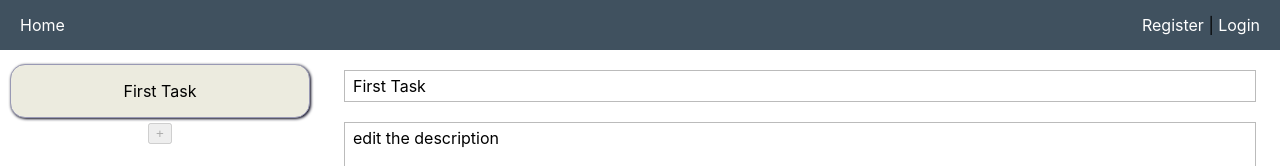
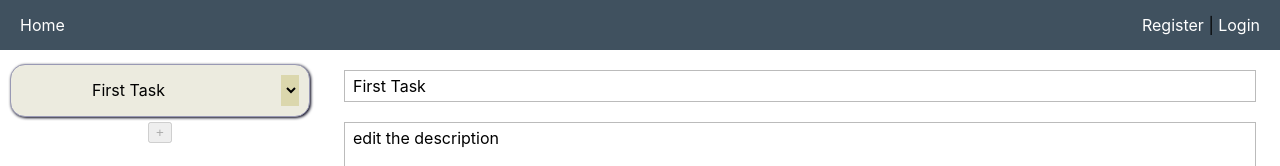
Before and after one commit to fishjaam/task-manager2, a React (Create React App) app: page / in a window 1280 px wide. Shown: the top 166 px of the page. Built offline with nearby package versions, Linux system fonts and the light colour scheme.

Commit message:
improved status and task options dropdown

```diff
--- a/src/Containers/add-task-page.js
+++ b/src/Containers/add-task-page.js
@@ -103,7 +103,8 @@ class addTask extends Component {
             title: this.state.form.title.value,
             description: this.state.form.description.value,
             dueDate: this.state.form.dueDate.value,
-            id: ++nextId
+            id: ++nextId,
+            status: 'ontime'
         }
         this.props.onAddTask(task, this.props.userID, this.props.token)
         this.props.history.push('/');
--- a/src/Containers/header.js
+++ b/src/Containers/header.js
@@ -15,7 +15,7 @@ class Header extends Component {
 
     render() {
         return(
-            <header className={styles.Header}>
+        <header className={styles.Header}>
             <div>
                 <NavLink
                     className={styles.NavItem}
--- a/src/Containers/item-list.js
+++ b/src/Containers/item-list.js
@@ -14,13 +14,36 @@ class ItemList extends Component {
     }
 
     render() {
+        let style = null;
+        let parsedDate = null;
+        let dueDateExists;
+
         const displayTasks = this.props.tasks.map(task => {
-            let style = styles.listItem
-            let parsedDate = new Date(task.dueDate)
+            dueDateExists = task.dueDate ? true: false;
 
-            if(parsedDate.getTime() < new Date().getTime()) {
-                style = styles.overdue
+            if(dueDateExists){
+                parsedDate = new Date(task.dueDate);
+
+                if(parsedDate.getTime() < new Date().getTime()) {
+                    task.status = 'overdue'
+                }
             }
+
+            switch(task.status) {
+                case 'ontime':
+                    style = styles.ontime;
+                    break;
+                case 'overdue':
+                    style = styles.overdue;
+                    break;
+                case 'complete':
+                    style = styles.complete;
+                    break;
+                default:
+                    style = styles.ontime;
+                    break;
+            }
+
             return (
                 <div
                     key={task.id}
@@ -28,7 +51,8 @@ class ItemList extends Component {
                     onClick={() => this.props.onChangeChosenTask(task.id)}>
                     <Item
                         taskName={task.title}
-                        taskID={task.id}/>
+                        taskID={task.id}
+                        dueDateExists={dueDateExists}/>
                 </div>
             )
         })
@@ -58,4 +82,5 @@ const mapDispatchToProps = dispatch => {
         onChangeChosenTask: (id) => dispatch(taskActions.changeChosenTask(id))
     }
 };
+
 export default withRouter(connect(mapStateToProps, mapDispatchToProps)(ItemList));
--- a/src/Containers/item-list.module.css
+++ b/src/Containers/item-list.module.css
@@ -2,7 +2,7 @@
     margin: 60px 10px
 }
 
-.listItem {
+.ontime {
     text-align: center;
     background-color: rgb(236, 235, 223);
     width: 100%;
--- a/src/Containers/item.js
+++ b/src/Containers/item.js
@@ -1,5 +1,14 @@
 import React, {Component} from 'react';
+import { connect } from 'react-redux';
 
+import classes from './item.module.css'
+import * as taskActions from '../store/actions/task-actions';
+
+const allModalOptions = [
+    'Delete task',
+    'Add due date',
+    'Complete task'
+]
 
 class Item extends Component {
     onTaskChosen = id => {
@@ -7,12 +16,65 @@ class Item extends Component {
         this.props.onChangeChosenTask(id)
     }
 
+    showOptionsModal = () => {
+
+        console.log('open modal here')
+    }
+
+    optionClicked = event => {
+        switch(event.target.value) {
+            case 'Delete task':
+                console.log('delete task')
+                break;
+            case 'Add due date':
+                    console.log('Add a due date')
+                    break;
+            case 'Complete task':
+                    console.log('complete task')
+                    this.props.onChangeTaskStatus('complete', this.props.chosedTaskId)
+                    break;
+            default:
+                break;
+        }
+    }
+
     render() {
+        let modalOptions = ['...']
+
+        for(let option of allModalOptions){
+            if (this.props.dueDateExists && option == 'Add due date') {
+
+            } else if (true) {
+                modalOptions.push(option)
+            }
+        }
+
+        const options = modalOptions.map(option => (
+            <option key={option}>{option}</option>
+        ))
+
         return (
-            <p>{this.props.taskName}</p>
+            <div className={classes.row}>
+                <p className={classes.column}>{this.props.taskName}</p>
+
+                <select style={classes.select} onChange={(event) => this.optionClicked(event)}>
+                    {options}
+                </select>
+            </div>
         )
     }
 }
 
+const mapStateToProps = state => {
+    return {
+        chosedTaskId: state.tasks.chosenTaskID
+    }
+};
 
-export default Item;
+const mapDispatchToProps = dispatch => {
+    return {
+        onChangeTaskStatus: (status, taskId) => dispatch(taskActions.changeTaskStatus(status, taskId))
+    }
+};
+
+export default connect(mapStateToProps, mapDispatchToProps)(Item);
--- a/src/Containers/item.module.css
+++ b/src/Containers/item.module.css
@@ -0,0 +1,20 @@
+.row {
+    display: table;
+    width: 100%;
+    border-spacing: 10px;
+}
+
+.column {
+    display: table-cell;
+    padding: 5px 0;
+    vertical-align: top;
+}
+
+select {
+    width: 18px;
+    background-color: rgb(219, 215, 173);
+    padding: 7px 0;
+    float: right;
+    cursor: pointer;
+    border: none;
+}
--- a/src/store/actions/task-actions.js
+++ b/src/store/actions/task-actions.js
@@ -31,6 +31,14 @@ export const saveChangesToTask = (taskID, inputValues, userID, token) => {
     }
 }
 
+export const changeTaskStatus = (status, taskId) => {
+    return {
+        type: 'CHANGE_TASK_STATUS',
+        status: status,
+        taskID: taskId
+    }
+}
+
 export const logout = () => {
     return {
         type: 'LOGOUT'
```
